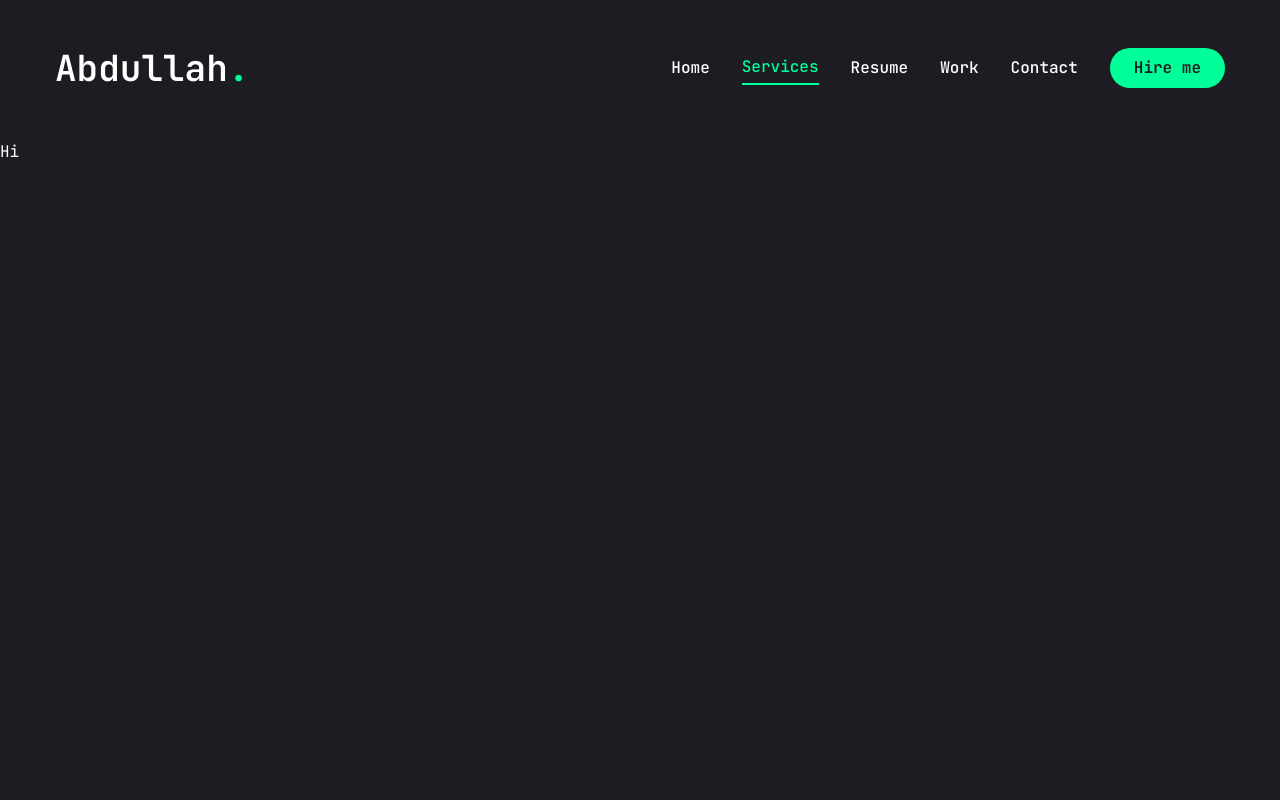
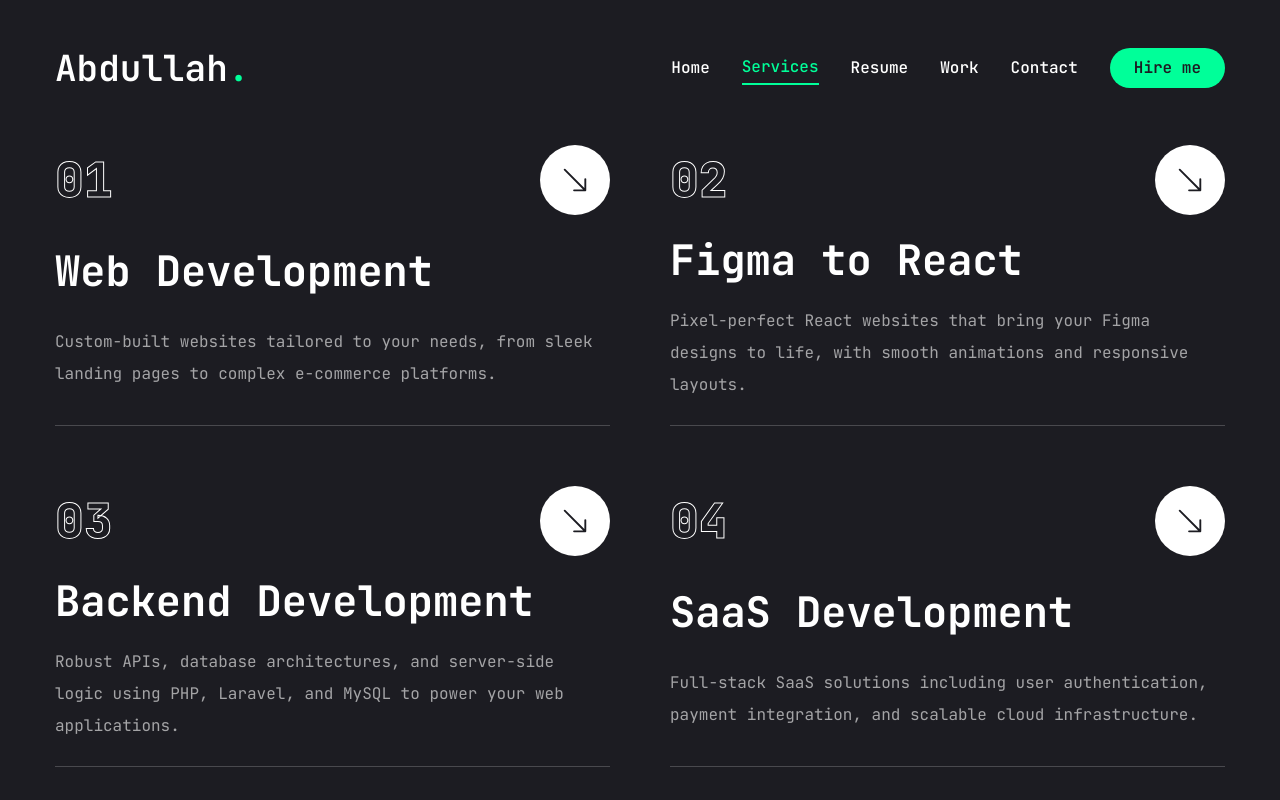
Before and after one commit to AbdullahAymanMSRE/portfolio2, a Next.js app: page /services in a window 1280 px wide. Built offline with nearby package versions, Linux system fonts and the light colour scheme.

Commit message:
finished services page & added resume page content

```diff
--- a/app/globals.css
+++ b/app/globals.css
@@ -15,4 +15,11 @@
   .h3 {
     @apply text-[20px] font-semibold leading-[1.1] xl:text-[24px];
   }
+  .text-outline {
+    -webkit-text-stroke: 1px #fff;
+  }
+
+  .text-outline-hover {
+    -webkit-text-stroke: 1px #00ff99;
+  }
 }
--- a/app/resume/page.tsx
+++ b/app/resume/page.tsx
@@ -1,3 +1,128 @@
+"use client";
+
+import {
+  FaHtml5,
+  FaCss3,
+  FaJs,
+  FaReact,
+  FaPhp,
+  FaLaravel,
+} from "react-icons/fa";
+import { SiTailwindcss, SiNextdotjs, SiMysql } from "react-icons/si";
+
+const about = {
+  title: "About Me",
+  description:
+    "I am a full-stack developer with a passion for creating beautiful and functional websites. I have experience with a variety of technologies, including HTML, CSS, JavaScript, React, and PHP.",
+  info: [
+    {
+      fieldName: "Name",
+      fieldValue: "Abdullah Ayman",
+    },
+    {
+      fieldName: "Phone",
+      fieldValue: "(+20) 115 350 9018",
+    },
+    {
+      fieldName: "Experience",
+      fieldValue: "+3 Years",
+    },
+    {
+      fieldName: "Email",
+      fieldValue: "abdullahaymanmsre@gmail.com",
+    },
+    {
+      fieldName: "Languages",
+      fieldValue: "Arabic, English",
+    },
+    {
+      fieldName: "Freelance",
+      fieldValue: "Available",
+    },
+  ],
+};
+
+const experience = {
+  icon: "/assets/resume/badge.svg",
+  title: "My Experience",
+  description:
+    "I have worked on a variety of projects, including e-commerce websites, blogs, and personal portfolios. I have experience with both front-end and back-end development, and I am comfortable working with a variety of technologies.",
+  items: [
+    {
+      company: "Wearby",
+      position: "Front-End Developer",
+      duration: "2024 - Present",
+    },
+    {
+      company: "Upwork",
+      position: "Professional Freelancer",
+      duration: "2024 - Present",
+    },
+    {
+      company: "Polywin Egypt",
+      position: "Full-Stack Developer",
+      duration: "2022 - 2023",
+    },
+  ],
+};
+
+const education = {
+  icon: "/assets/resume/cap.svg",
+  title: "My Education",
+  description:
+    " I am currently pursuing a degree in Computer Engineering at Egypt University of Informatics (EUI). I have also completed a number of online courses to further develop my skills.",
+  items: [
+    {
+      institution: "Egypt University of Informatics (EUI)",
+      degree: "Computer Engineering",
+      duration: "2021 - 2026",
+    },
+  ],
+};
+
+const skills = {
+  title: "My Skills",
+  description: "I have experience with a variety of technologies, including:",
+  skillList: [
+    {
+      icon: <FaHtml5 />,
+      name: "html 5",
+    },
+    {
+      icon: <FaCss3 />,
+      name: "css 3",
+    },
+    {
+      icon: <FaJs />,
+      name: "javascript",
+    },
+    {
+      icon: <FaReact />,
+      name: "react",
+    },
+    {
+      icon: <SiNextdotjs />,
+      name: "next.js",
+    },
+    {
+      icon: <SiTailwindcss />,
+      name: "tailwind css",
+    },
+    {
+      icon: <FaPhp />,
+      name: "php",
+    },
+    {
+      icon: <FaLaravel />,
+      name: "laravel",
+    },
+    {
+      icon: <SiMysql />,
+      name: "mysql",
+    },
+  ],
+};
+
 export default function Resume() {
   return <div>Hi</div>;
 }
--- a/app/services/page.tsx
+++ b/app/services/page.tsx
@@ -1,3 +1,77 @@
+"use client";
+
+import { motion } from "framer-motion";
+import Link from "next/link";
+import { BsArrowDownRight } from "react-icons/bs";
+
+const services = [
+  {
+    num: "01",
+    title: "Web Development",
+    description:
+      "Custom-built websites tailored to your needs, from sleek landing pages to complex e-commerce platforms.",
+    href: "",
+  },
+  {
+    num: "02",
+    title: "Figma to React",
+    description:
+      "Pixel-perfect React websites that bring your Figma designs to life, with smooth animations and responsive layouts.",
+    href: "",
+  },
+  {
+    num: "03",
+    title: "Backend Development",
+    description:
+      "Robust APIs, database architectures, and server-side logic using PHP, Laravel, and MySQL to power your web applications.",
+    href: "",
+  },
+  {
+    num: "04",
+    title: "SaaS Development",
+    description:
+      "Full-stack SaaS solutions including user authentication, payment integration, and scalable cloud infrastructure.",
+    href: "",
+  },
+];
+
 export default function Services() {
-  return <div>Hi</div>;
+  return (
+    <section className="flex min-h-[80vh] flex-col justify-center py-12 xl:py-0">
+      <div className="container mx-auto">
+        <motion.div
+          initial={{ opacity: 0 }}
+          animate={{
+            opacity: 1,
+            transition: { delay: 1.8, duration: 0.4, ease: "easeIn" },
+          }}
+          className="grid grid-cols-1 gap-[60px] md:grid-cols-2"
+        >
+          {services.map((service) => (
+            <div
+              key={service.title}
+              className="group flex flex-1 flex-col justify-between gap-6"
+            >
+              <div className="flex w-full items-center justify-between">
+                <div className="text-outline group-hover:text-outline-hover text-5xl font-extrabold text-transparent transition-all duration-500">
+                  {service.num}
+                </div>
+                <Link
+                  href={service.href}
+                  className="flex h-[70px] w-[70px] items-center justify-center rounded-full bg-white transition-all duration-500 hover:-rotate-45 group-hover:bg-accent"
+                >
+                  <BsArrowDownRight className="text-3xl text-primary" />
+                </Link>
+              </div>
+              <h2 className="text-[42px] font-bold leading-none text-white transition-all duration-500 group-hover:text-accent">
+                {service.title}
+              </h2>
+              <p className="text-white/60">{service.description}</p>
+              <div className="w-full border-b border-white/20"></div>
+            </div>
+          ))}
+        </motion.div>
+      </div>
+    </section>
+  );
 }
```
